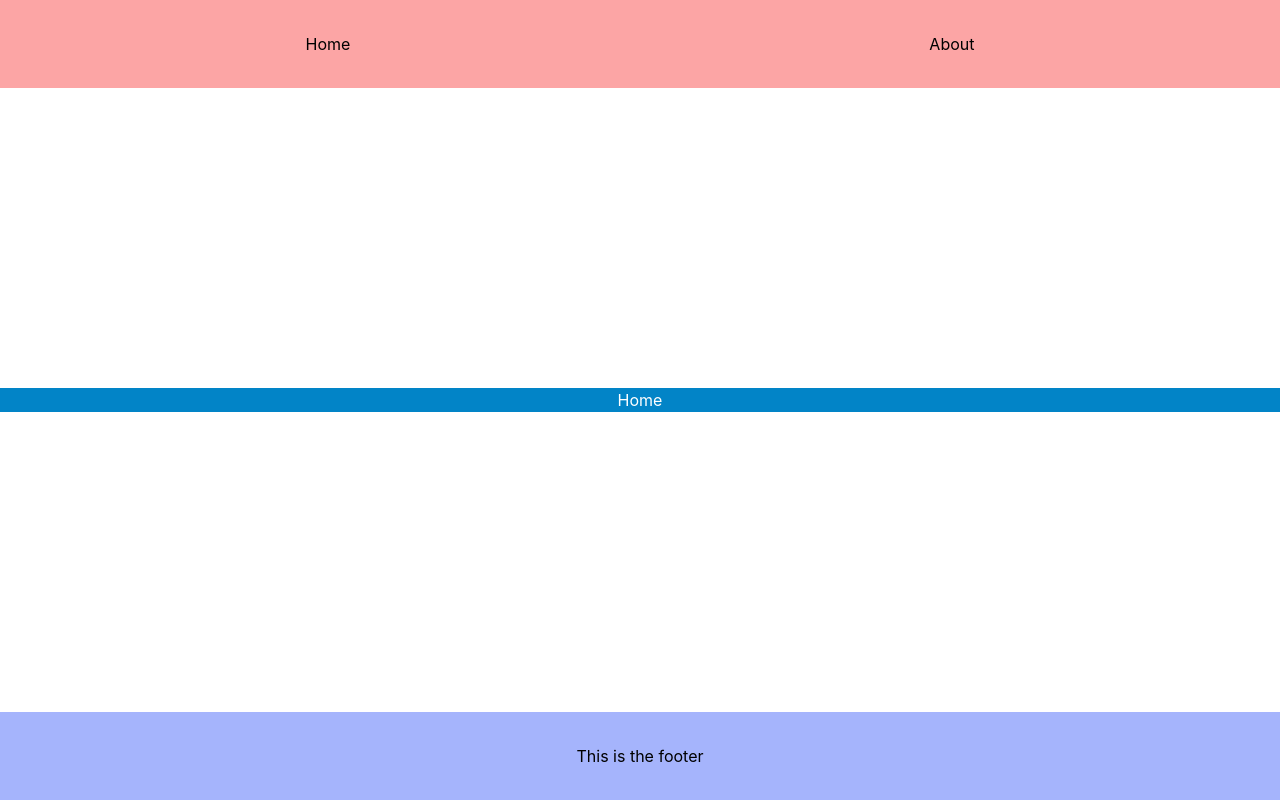
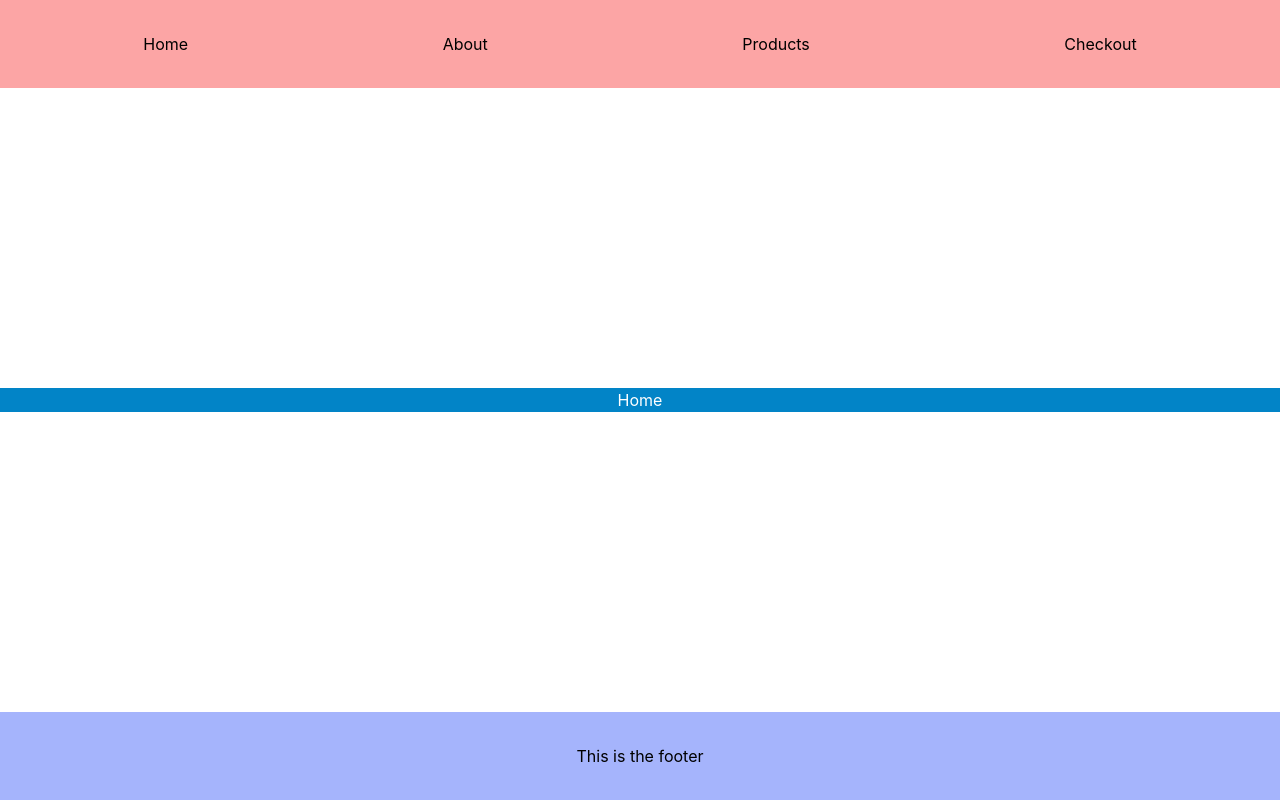
Before and after one commit to ajkacca457/techcommerce_front, a React (Create React App) app: page / in a window 1280 px wide. Built offline with nearby package versions, Linux system fonts and the light colour scheme.

Commit message:
update all routes

```diff
--- a/src/components/Navbar.js
+++ b/src/components/Navbar.js
@@ -6,6 +6,8 @@ const Navbar = () => {
         <ul className='bg-red-300 py-8 px-4 flex justify-around'>
             <NavLink to="/">Home</NavLink>
             <NavLink to="about">About</NavLink>
+            <NavLink to="products">Products</NavLink>
+            <NavLink to="checkout">Checkout</NavLink>
         </ul>
     </div>
   )
--- /dev/null
+++ b/src/pages/Checkout.js
@@ -0,0 +1,9 @@
+import React from 'react'
+
+const Checkout = () => {
+  return (
+    <div>Checkout</div>
+  )
+}
+
+export default Checkout
--- a/src/routes/Routes.js
+++ b/src/routes/Routes.js
@@ -4,7 +4,9 @@ import Home from '../pages/Home';
 import About from '../pages/About';
 import Products from '../pages/Products';
 import SingleProduct from '../pages/SingleProduct';
+import Checkout from '../pages/Checkout';
 import Error from '../pages/Error';
+
 
 const AppRoutes = () => {
   return (
@@ -13,6 +15,7 @@ const AppRoutes = () => {
             <Route path='/' index element={<Home/>} />
             <Route path='about' element={<About/>} />
             <Route path='products' element={<Products/>} />
+            <Route path='checkout' element={<Checkout/>} />
             <Route path='products/:id' element={<SingleProduct/>} />
             <Route path='*' element={<Error/>} />
         </Routes>
```
